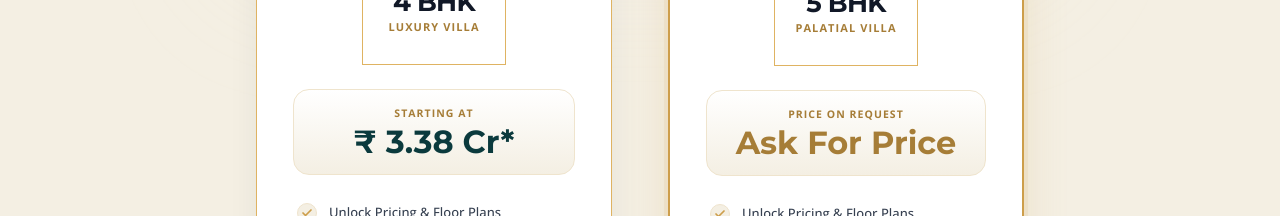
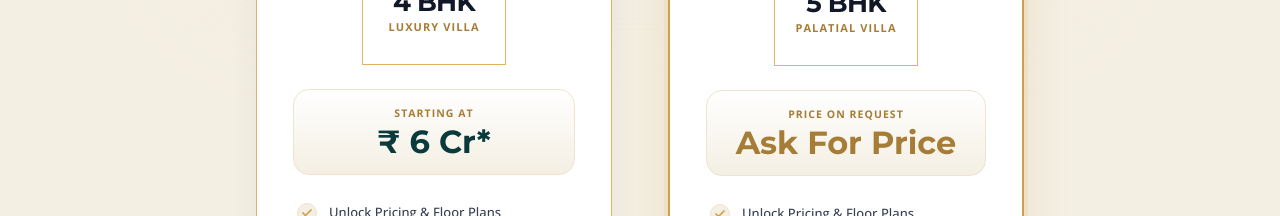
Before and after one commit to vineet-proptiger/nvt-hues, a Next.js app: page / in a window 1280 px wide. Shown: the part 3600-3816 px from the top of the page. Built offline with nearby package versions, Linux system fonts and the light colour scheme.

Commit message:
feat: Update pricing to reflect new amount of ₹ 6 Cr* for luxury villa

```diff
--- a/components/main-domain/Hero.jsx
+++ b/components/main-domain/Hero.jsx
@@ -703,7 +703,7 @@ const Hero = ({ setIsOpen }) => {
               className="hero-price-leaf"
             />
             <span className="hero-price-amt">
-              ₹ 3.38 Cr*
+              ₹ 6 Cr*
             </span>
           </span>
         </p>
--- a/components/main-domain/Pricing.jsx
+++ b/components/main-domain/Pricing.jsx
@@ -12,7 +12,7 @@ const units = [
     subtitle: "LUXURY VILLA",
     tagline: "Contemporary Family Living",
     size: "1,925 Sq. Ft.",
-    price: "₹ 3.38 Cr*",
+    price: "₹ 6 Cr*",
     priceSub: "Starting At",
     btnText: "GET DETAILS",
     features: [
```
